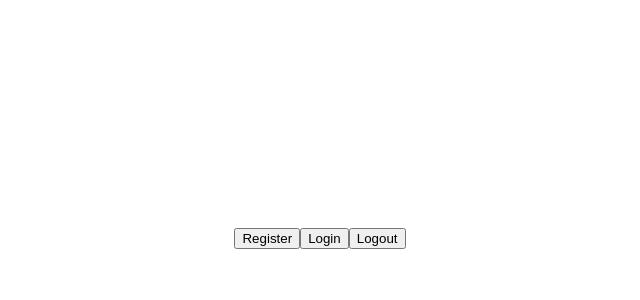
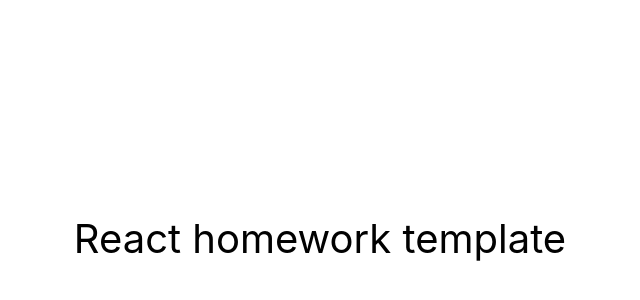
Before and after one commit to Milka4eva/team-project-group-8, a React (Create React App) app: page / in a window 1280 px wide. Shown: the part 162-462 px from the top of the page, without its empty margins (320-960 px from the left). Built offline with nearby package versions, Linux system fonts and the light colour scheme.

Commit message:
Clean app.js

```diff
--- a/src/components/App.jsx
+++ b/src/components/App.jsx
@@ -1,8 +1,4 @@
-import { useDispatch } from 'react-redux';
-import { register, login, logout } from 'redux/auth/auth-operations';
-
 export const App = () => {
-  const dispatch = useDispatch();
   return (
     <div
       style={{
@@ -14,36 +10,7 @@ export const App = () => {
         color: '#010101',
       }}
     >
-      <button
-        type="button"
-        onClick={() =>
-          dispatch(
-            register({
-              name: 'Adrian Cross',
-              email: 'across@mail.com',
-              password: 'examplepwD12345',
-            })
-          )
-        }
-      >
-        Register
-      </button>
-      <button
-        type="button"
-        onClick={() =>
-          dispatch(
-            login({
-              email: 'across@mail.com',
-              password: 'examplepwD12345',
-            })
-          )
-        }
-      >
-        Login
-      </button>
-      <button type="button" onClick={() => dispatch(logout())}>
-        Logout
-      </button>
+      React homework template
     </div>
   );
 };
```
